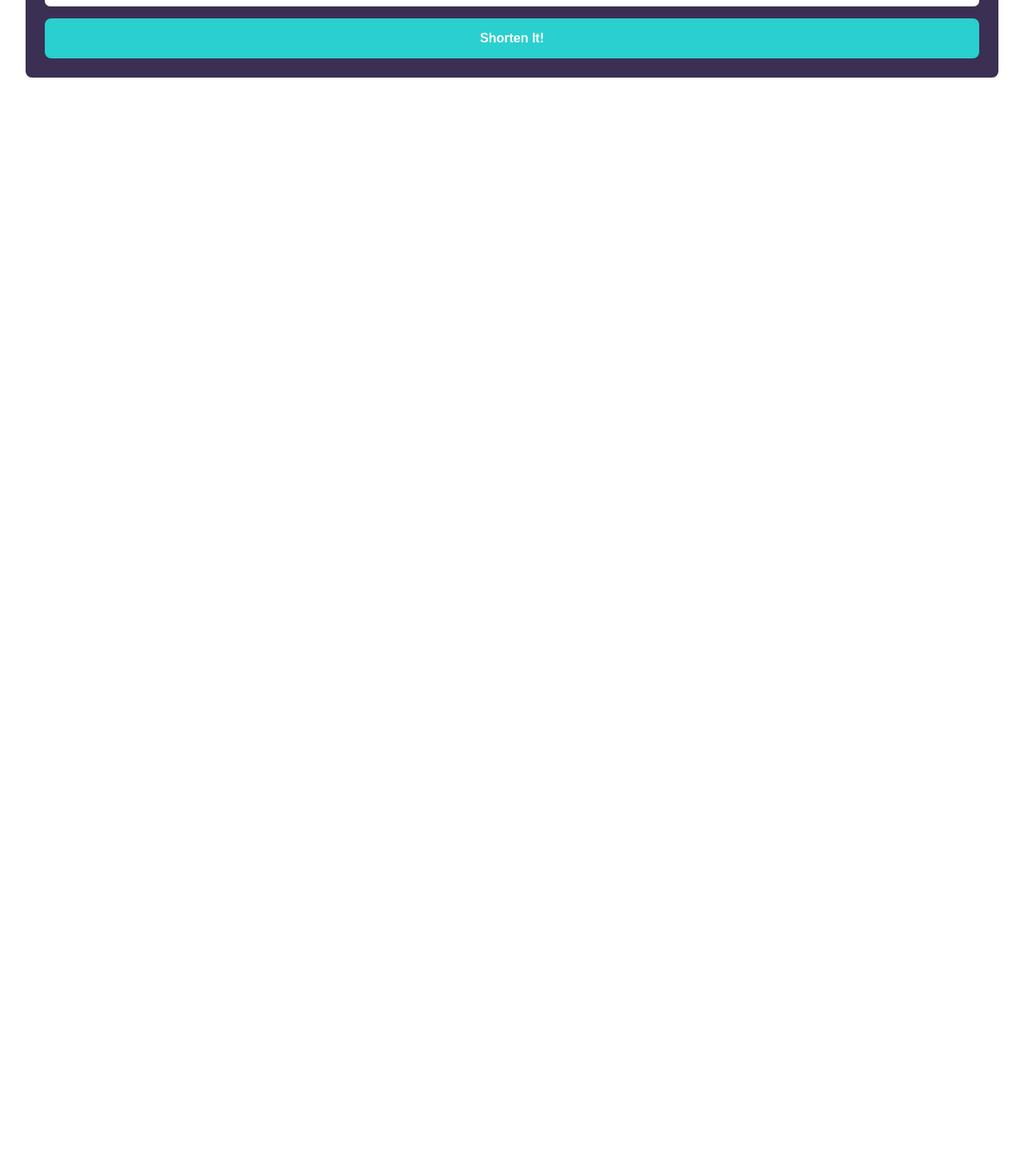
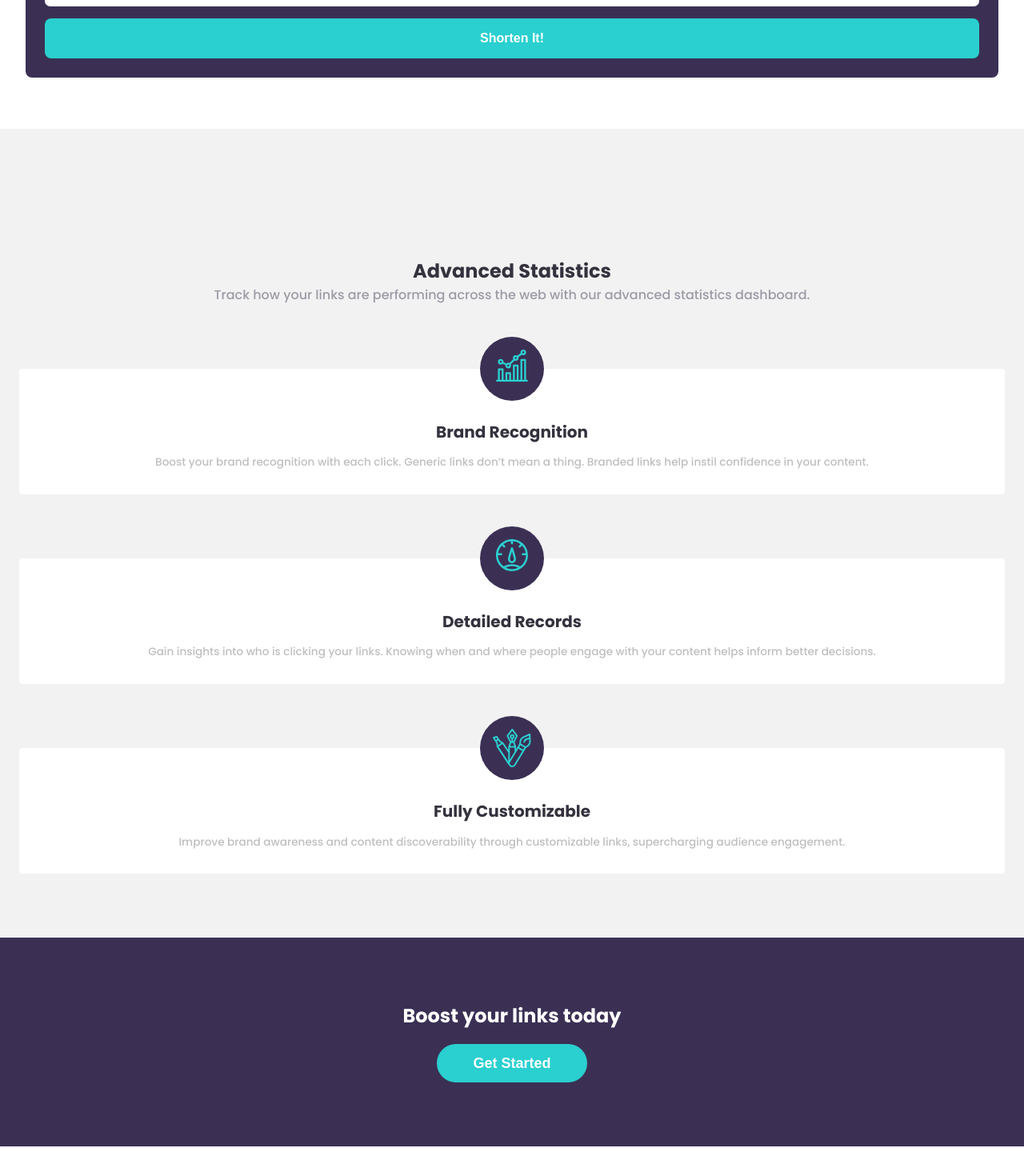
Before and after one commit to milescremen/url-shortener, a React (Create React App) app: page / in a window 1280 px wide. Shown: the part 1408-2878 px from the top of the page at 80% size. Before the commit the page ends 1569 px from the top, so only its background shows below. Built offline with nearby package versions, Linux system fonts and the light colour scheme.

Commit message:
Main Section styling done

```diff
--- a/src/App.js
+++ b/src/App.js
@@ -11,6 +11,7 @@ function App() {
 
       <Landing />
       <Input />
+      <Main />
 
       {
         /*
--- /dev/null
+++ b/src/components/Card/Card.css
@@ -0,0 +1,45 @@
+
+.card {
+    display: flex;
+    flex-direction: column;
+    align-items: center;
+
+    background-color: hsl(0, 0%, 100%);
+
+    padding: 1em;
+    margin: 5em 1.5em;
+
+    text-align: center;
+
+    border-radius: 0.25em;
+}
+
+.card h2 {
+    color: var(--clr-neutral-800);
+    font-size: 1.25rem;
+}
+
+.img-container {
+    position: relative;
+
+    top: -3.5em;
+    margin-bottom: -2em;
+
+    height: 5em;
+    width: 5em;
+
+    border-radius: 99em;
+    background-color: var(--clr-primary-800);
+}
+
+.card img {
+    padding: 1em;
+}
+
+.card p {
+    color: var(--clr-neutral-300);
+    margin: 1em 0;
+
+    font-size: 0.85rem;
+    padding: 0 1em;
+}
--- a/src/components/Card/Card.js
+++ b/src/components/Card/Card.js
@@ -1,10 +1,13 @@
 import React from 'react'
+import './Card.css';
 
 function Card({title, text, icon}) {
     return (
-        <div>
-            <img src={icon} alt=""></img>
-            <h4>{title}</h4>
+        <div className="card">
+            <div className="img-container">
+                <img src={icon} alt=""></img>
+            </div>
+            <h2>{title}</h2>
             <p>{text}</p>
         </div>
     )
--- a/src/components/Input/Input.css
+++ b/src/components/Input/Input.css
@@ -35,4 +35,5 @@
     border: none;
     border-radius: 0.5em;
     cursor: pointer;
+
 }
--- /dev/null
+++ b/src/components/Main/Main.css
@@ -0,0 +1,59 @@
+.main {
+    background-color: hsl(0, 0%, 95%);
+
+    padding-top: 10em
+
+}
+
+.main-heading {
+    display: flex;
+    flex-direction: column;
+    justify-content: center;
+    align-content: center;
+}
+
+
+.main-heading h2 {
+    font-size: 1.5rem;
+
+    color: var(--clr-neutral-800);
+    text-align: center;
+}
+
+.main-heading p {
+    text-align: center;
+    color: var(--clr-neutral-400);
+}
+
+.main-content {
+    margin-top: 3em;
+}
+
+.main-ending {
+    text-align: center;
+    padding: 5em 0;
+
+    background-color: var(--clr-primary-800);
+    color: hsl(0, 0%, 100%);
+
+    margin-bottom: 100vh;
+}
+
+
+.main-ending button {
+    color: hsl(0, 0%, 100%);
+    background-color: var(--clr-primary-400);
+
+    font-weight: var(--fw-bold);
+    font-size: 1.125rem;
+
+    padding: 0.75em 2.5em;
+    margin: 0 auto;
+    margin-top: 1em;
+
+    border-radius: 999em;
+    border: none;
+    outline: none;
+
+    cursor: pointer;
+}
--- a/src/components/Main/Main.js
+++ b/src/components/Main/Main.js
@@ -1,4 +1,6 @@
 import React from 'react'
+import './Main.css';
+
 import Card from '../Card/Card.js';
 import BrandIcon from '../../images/icon-brand-recognition.svg';
 import DetailedIcon from '../../images/icon-detailed-records.svg';
@@ -7,9 +9,13 @@ import CustomizableIcon from '../../images/icon-fully-customizable.svg';
 
 function Main() {
     return (
-        <div>
+        <div className="main">
+            <div className="main-heading">
                 <h2>Advanced Statistics</h2>
                 <p>Track how your links are performing across the web with our advanced statistics dashboard.</p>
+            </div>
+
+            <div className="main-content">
 
                 <Card
                     title="Brand Recognition"
@@ -31,10 +37,12 @@ function Main() {
     links, supercharging audience engagement."
                     icon={CustomizableIcon}
                 />
+            </div>
 
+            <div className="main-ending">
                 <h2>Boost your links today</h2>
-
                 <button>Get Started</button>
+            </div>
         </div>
     )
 }
```
Lines whose indentation alone changed are shown as unchanged.
